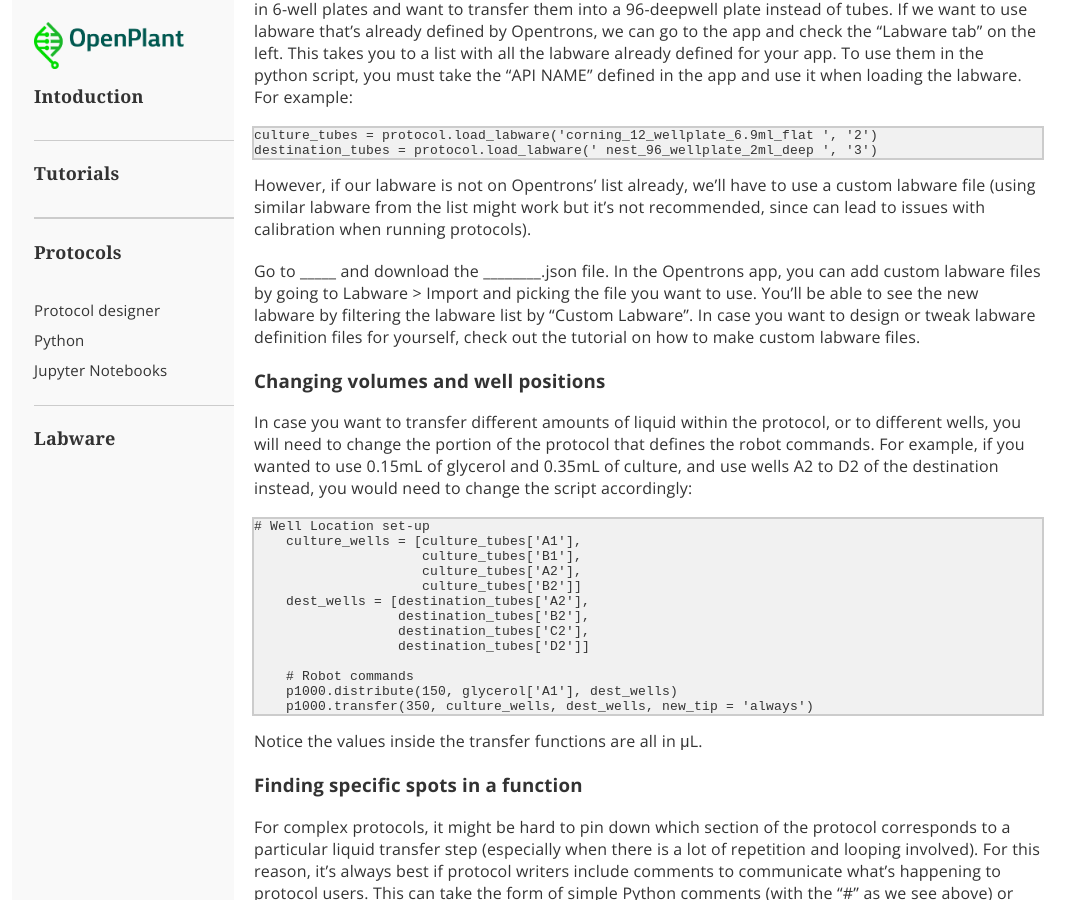
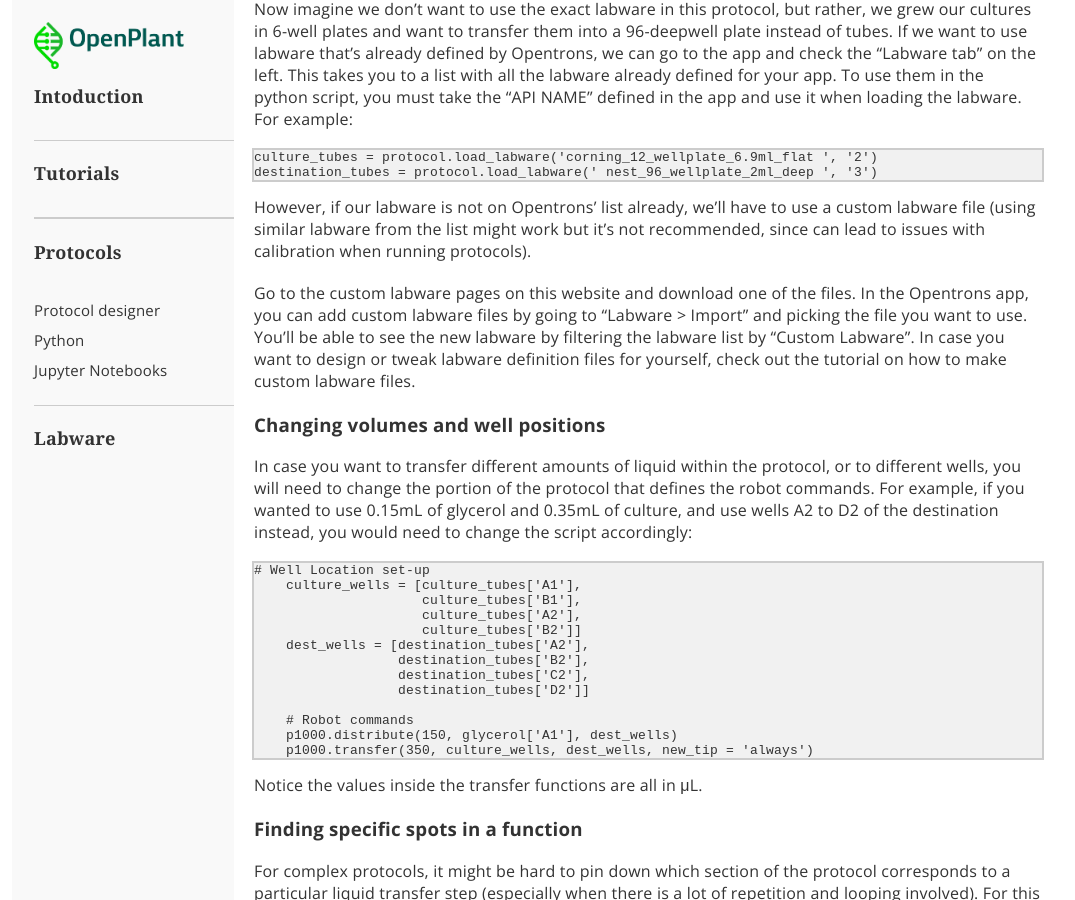
Before and after one commit to openplant/openplant_automation_protocols, a Jekyll site: the page built from Tutorials/Basic Python/index.html, in a window 1280 px wide and 900 px high, scrolled down 4843 px. Shown: the whole window, without its empty margins (102-1177 px from the left). Built offline with Jekyll 4.4.1, drawn with Linux system fonts in a browser that asks for light colours; some of the changed text lies outside the part shown.

Commit message:
remove undescores

```diff
--- a/Tutorials/Basic Python/index.html
+++ b/Tutorials/Basic Python/index.html
@@ -88,7 +88,7 @@ metadata = {
 destination_tubes = protocol.load_labware(' nest_96_wellplate_2ml_deep ', '3')
 </code></pre>
 <p>However, if our labware is not on Opentrons’ list already, we’ll have to use a custom labware file (using similar labware from the list might work but it’s not recommended, since can lead to issues with calibration when running protocols). </p>
-<p>Go to _____ and download the ________.json file. In the Opentrons app, you can add custom labware files by going to Labware > Import and picking the file you want to use. You’ll be able to see the new labware by filtering the labware list by “Custom Labware”. In case you want to design or tweak labware definition files for yourself, check out the tutorial on how to make custom labware files.</p>
+<p>Go to the custom labware pages on this website and download one of the files. In the Opentrons app, you can add custom labware files by going to “Labware > Import” and picking the file you want to use. You’ll be able to see the new labware by filtering the labware list by “Custom Labware”. In case you want to design or tweak labware definition files for yourself, check out the tutorial on how to make custom labware files.</p>
 <h3>Changing volumes and well positions</h3>
 <p>In case you want to transfer different amounts of liquid within the protocol, or to different wells, you will need to change the portion of the protocol that defines the robot commands. For example, if you wanted to use 0.15mL of glycerol and 0.35mL of culture, and use wells A2 to D2 of the destination instead, you would need to change the script accordingly:</p>
 <pre><code># Well Location set-up
```
Also changed, not shown: other parts of Tutorials/Basic Python/index.html (+2 -2 lines), 1 other file.
